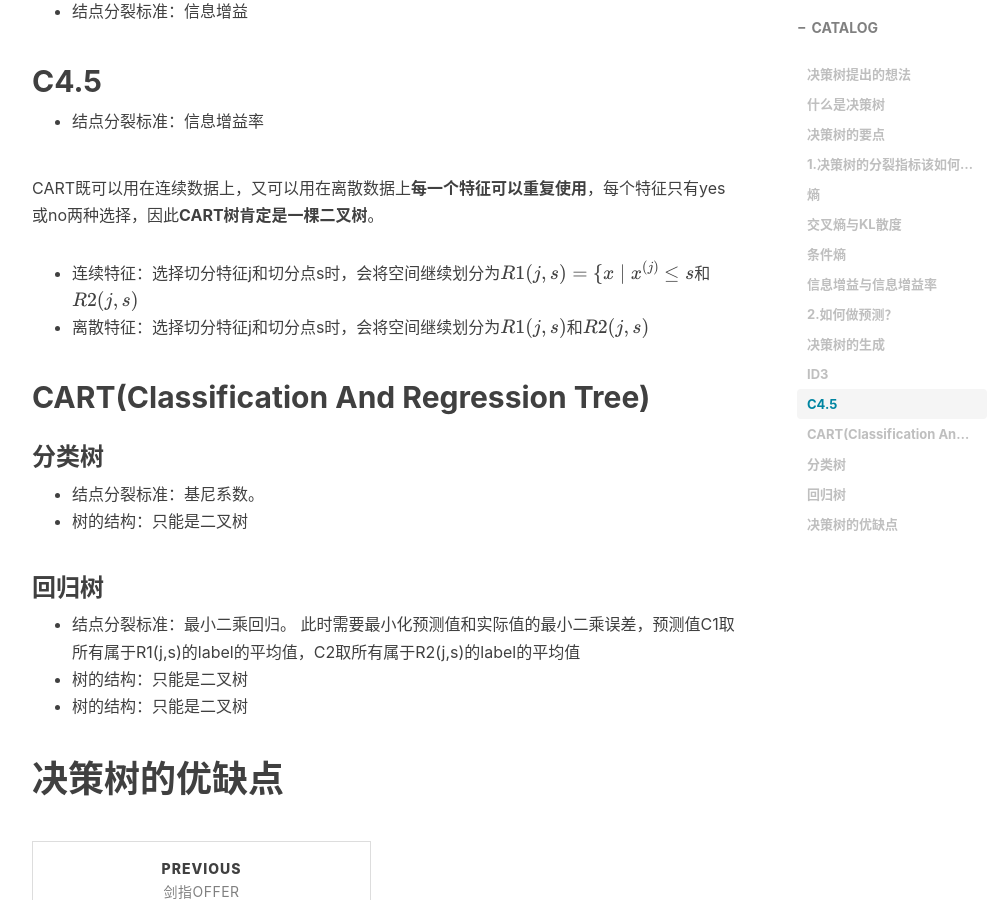
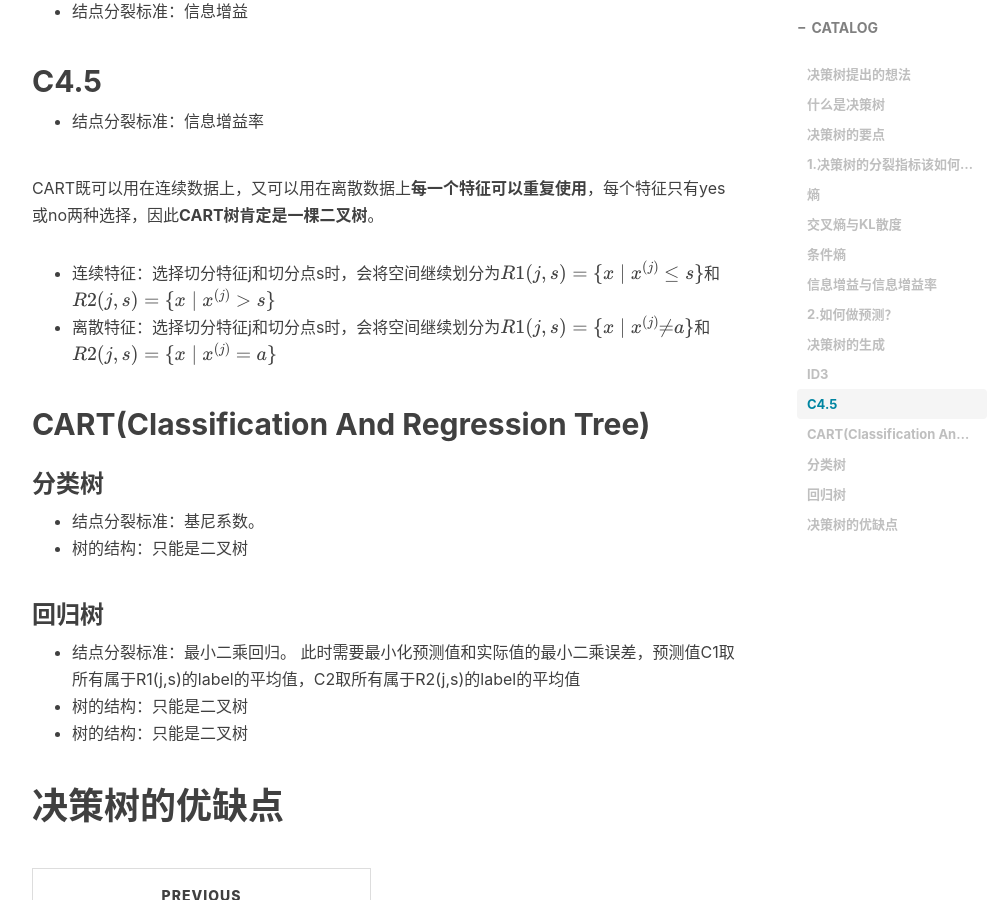
Before and after one commit to BishengSJTU/BishengSJTU.github.io, a Jekyll site: the page built from _posts/2018-12-08-决策树总结.md, in a window 1280 px wide and 900 px high, scrolled down 2761 px. Shown: the whole window, without its empty margins (233-1236 px from the left). Built offline with Jekyll 4.4.1, drawn with Linux system fonts in a browser that asks for light colours; nearby versions of some CDN libraries; formulas are drawn with MathJax 3; comment, search, counter and statistics services are not loaded.

Commit message:
2018-12-08

```diff
--- a/_posts/2018-12-08-决策树总结.md
+++ b/_posts/2018-12-08-决策树总结.md
@@ -70,8 +70,8 @@ ID3和C4.5一般用在离散数据上，**每一个特征最多使用一次**，
 - 结点分裂标准：信息增益率
 
 CART既可以用在连续数据上，又可以用在离散数据上**每一个特征可以重复使用**，每个特征只有yes或no两种选择，因此**CART树肯定是一棵二叉树**。
-- 连续特征：选择切分特征j和切分点s时，会将空间继续划分为$$R1(j,s)=\lbrace{x\mid{x^{(j)}}\leq{s}}$$和$$R2(j,s)$$
-- 离散特征：选择切分特征j和切分点s时，会将空间继续划分为$$R1(j,s)$$和$$R2(j,s)$$
+- 连续特征：选择切分特征j和切分点s时，会将空间继续划分为$$R1(j,s)=\lbrace{x\mid{x^{(j)}}\leq{s}}\rbrace$$和$$R2(j,s)=\lbrace{x\mid{x^{(j)}}>{s}}\rbrace$$
+- 离散特征：选择切分特征j和切分点s时，会将空间继续划分为$$R1(j,s)=\lbrace{x\mid{x^{(j)}}{\neq}a}\rbrace$$和$$R2(j,s)=\lbrace{x\mid{x^{(j)}}=a}\rbrace$$
 
 ## CART(Classification And Regression Tree)
 ### 分类树
```
